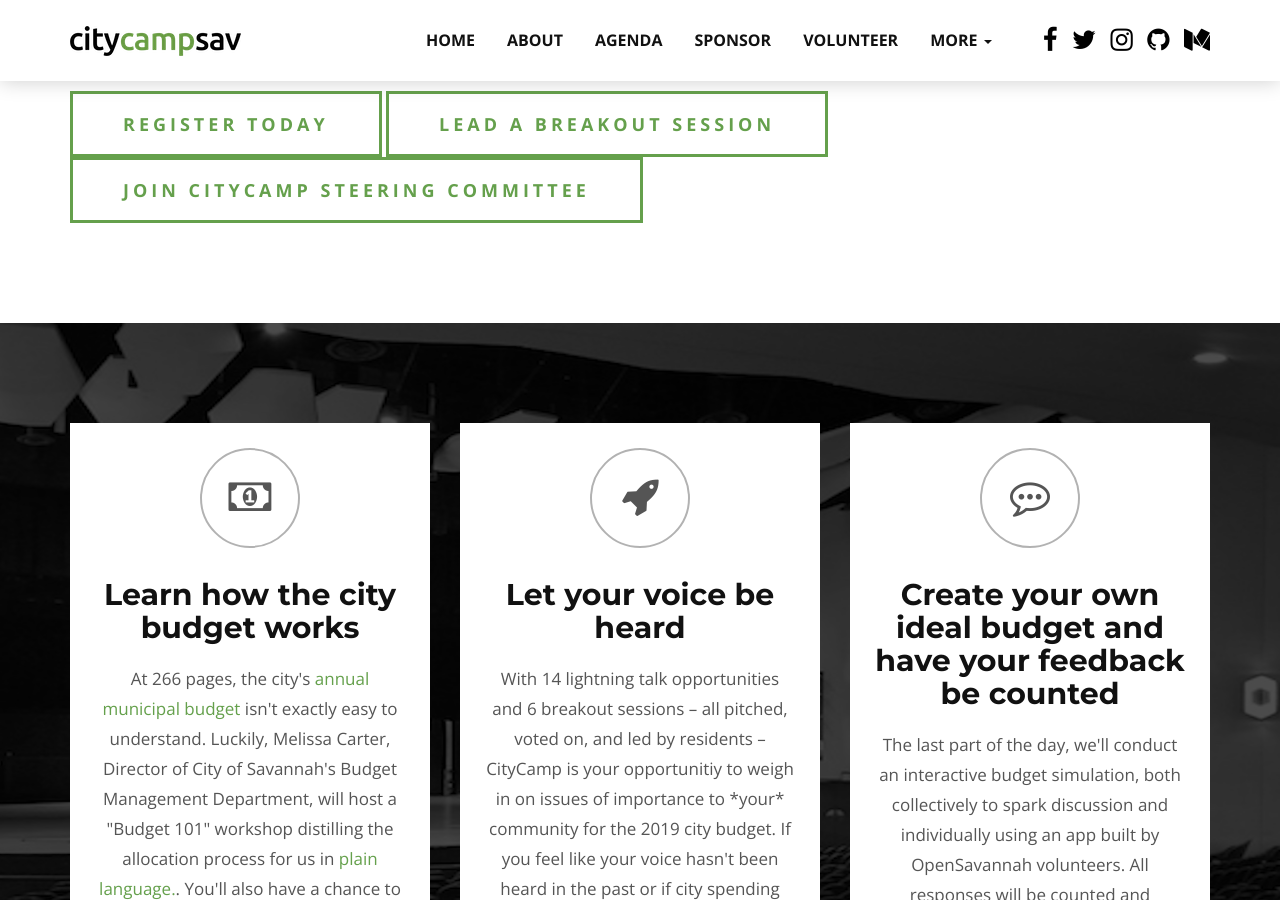
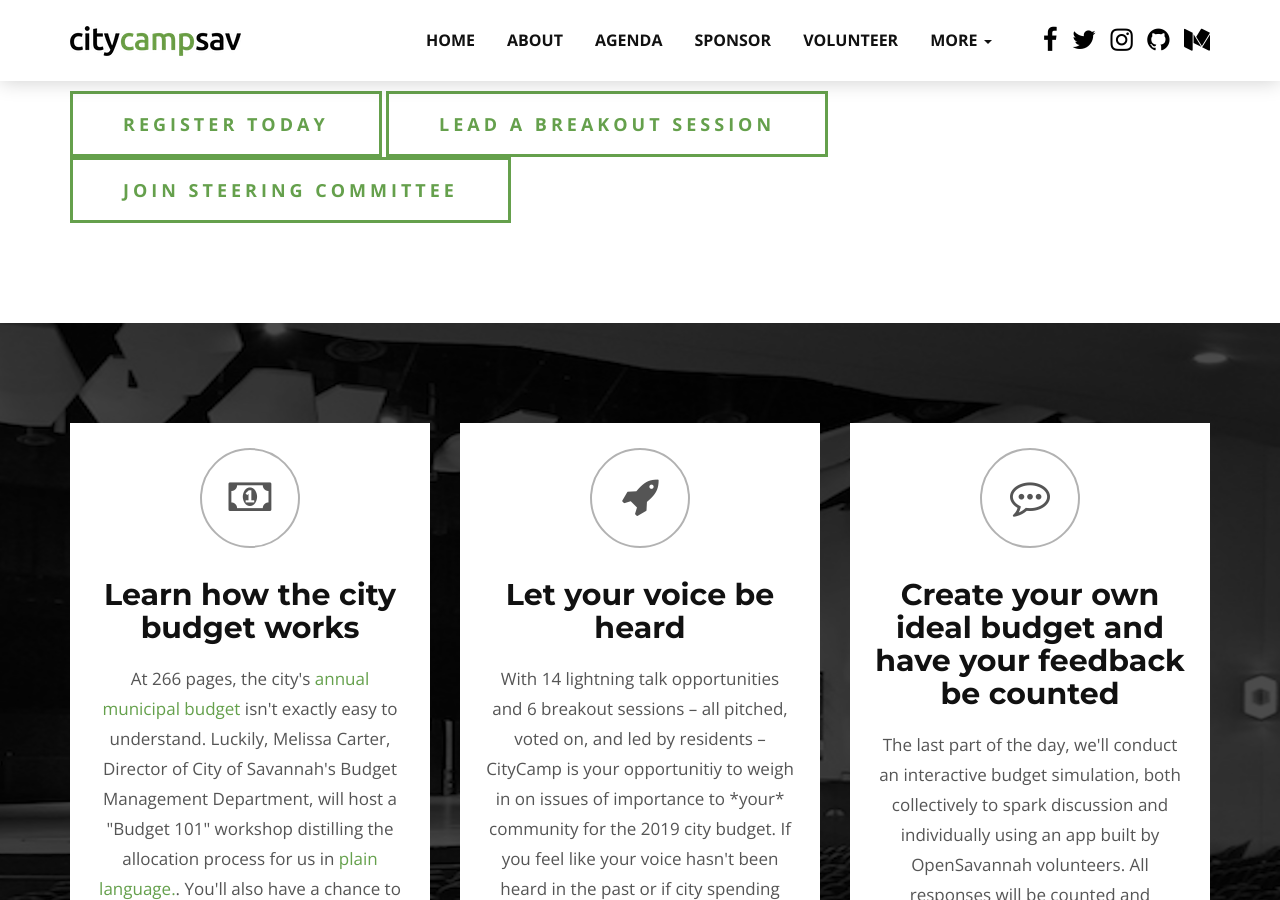
Before and after one commit to opensavannah/citycampsav.org, a Jekyll site: the page built from index.html, in a window 1280 px wide and 900 px high, scrolled down 1539 px. Built offline with Jekyll 4.4.1, drawn with Linux system fonts in a browser that asks for light colours.

Commit message:
Updated '_data/about-us.yml' via CloudCannon

```diff
--- a/_data/about-us.yml
+++ b/_data/about-us.yml
@@ -14,5 +14,5 @@ btntext1: "Register Today"
 btntext1Target: "#registration_form"
 btntext2: "Lead a Breakout Session"
 btntext2Target: "host-session/"
-btntext3: "Join CityCamp Steering Committee"
+btntext3: "Join Steering Committee"
 btntext3Target: "join-steering/"
```
